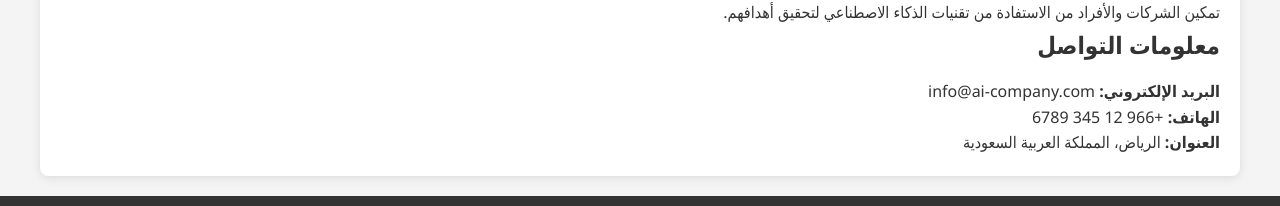
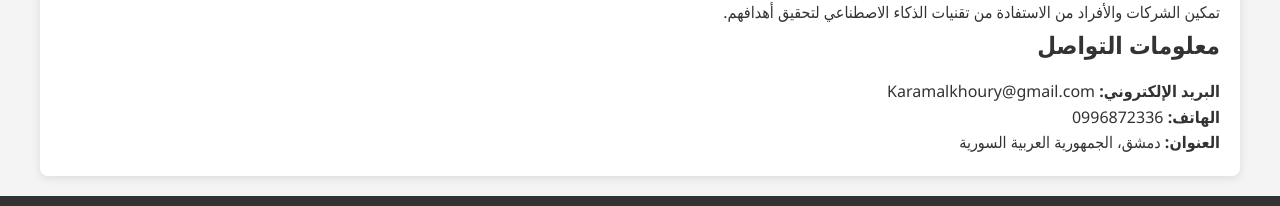
Before and after one commit to karam111989/ai-applications-website, a plain HTML site: page aboutus.html in a window 1280 px wide. Shown: the part 404-610 px from the top of the page. Drawn offline with nearby package versions, Linux system fonts and the light colour scheme.

Commit message:
تعديل

```diff
--- a/aboutus.html
+++ b/aboutus.html
@@ -35,9 +35,9 @@
         <section id="contact-info">
             <h2>معلومات التواصل</h2>
             <div class="contact-details">
-                <p><strong>البريد الإلكتروني:</strong> info@ai-company.com</p>
-                <p><strong>الهاتف:</strong> +966 12 345 6789</p>
-                <p><strong>العنوان:</strong> الرياض، المملكة العربية السعودية</p>
+                <p><strong>البريد الإلكتروني:</strong> Karamalkhoury@gmail.com</p>
+                <p><strong>الهاتف:</strong> 0996872336</p>
+                <p><strong>العنوان:</strong> دمشق،  الجمهورية العربية السورية</p>
             </div>
         </section>
     </main>
```
Also changed, not shown: 1 other file.
